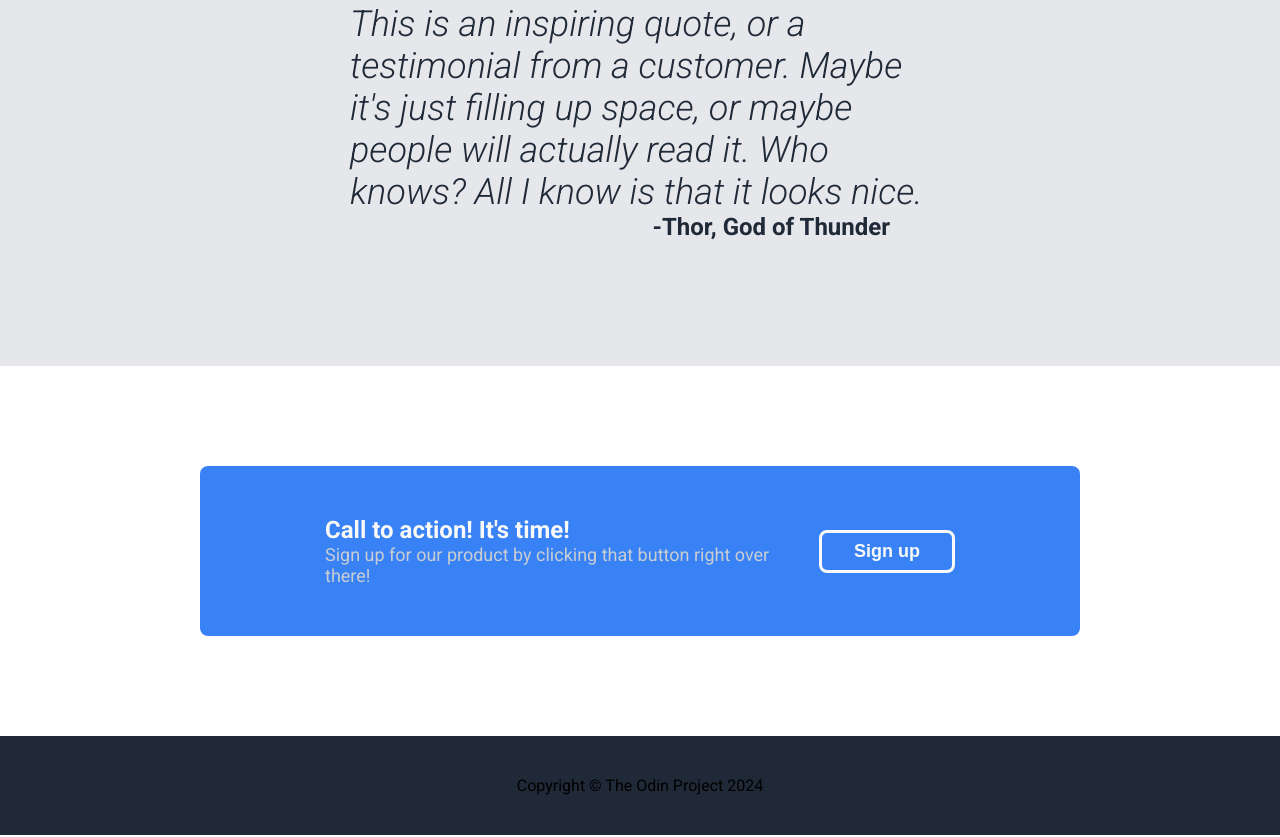
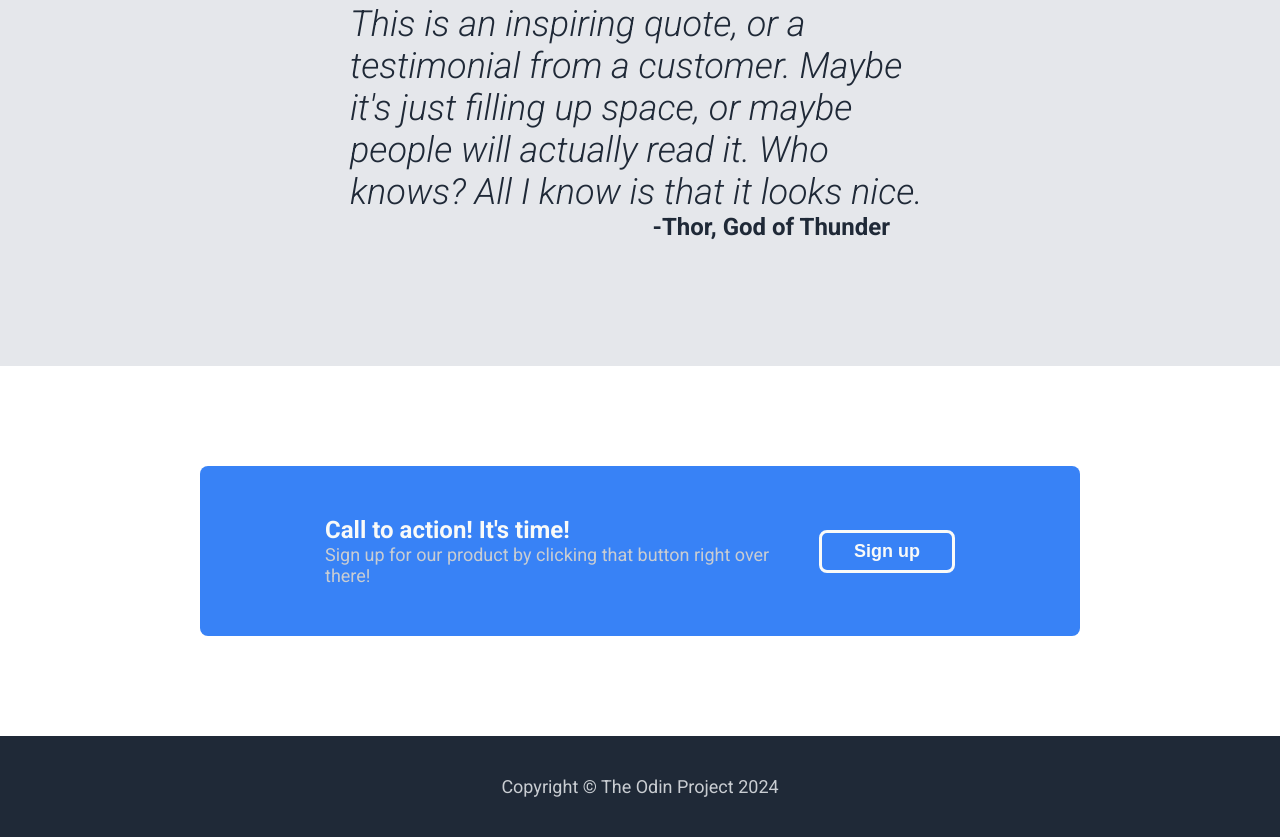
Before and after one commit to Mankrik69/landing-page, a plain HTML site: page index.html in a window 1280 px wide. Shown: the part 1159-1996 px from the top of the page. Drawn offline with Linux system fonts and the light colour scheme.

Commit message:
Complete footer section

```diff
--- a/styles/index.css
+++ b/styles/index.css
@@ -136,6 +136,8 @@ ul {
     display: flex;
     justify-content: center;
     padding: 40px;
+    font-size: 18px;
+    color: #c9cdd2;
 }
 
 .header-hero,
```
